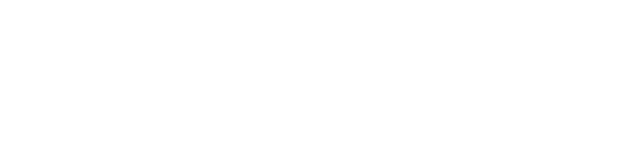
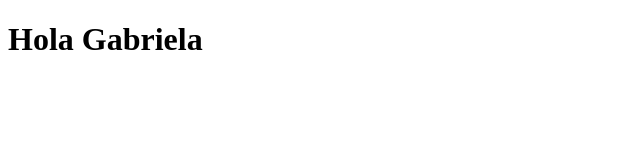
Before and after one commit to LinaGabrielaSarria/curso-desarrollo-web, a plain HTML site: page prueba/index.html in a window 1280 px wide. Shown: the whole page, without its empty margins (0-640 px from the left). Drawn offline with Linux system fonts and the light colour scheme.

Commit message:
Agregue un H1

```diff
--- a/prueba/index.html
+++ b/prueba/index.html
@@ -7,6 +7,6 @@
     <title>Document</title>
 </head>
 <body>
-
+    <h1>Hola Gabriela</h1>
 </body>
 </html>
```
